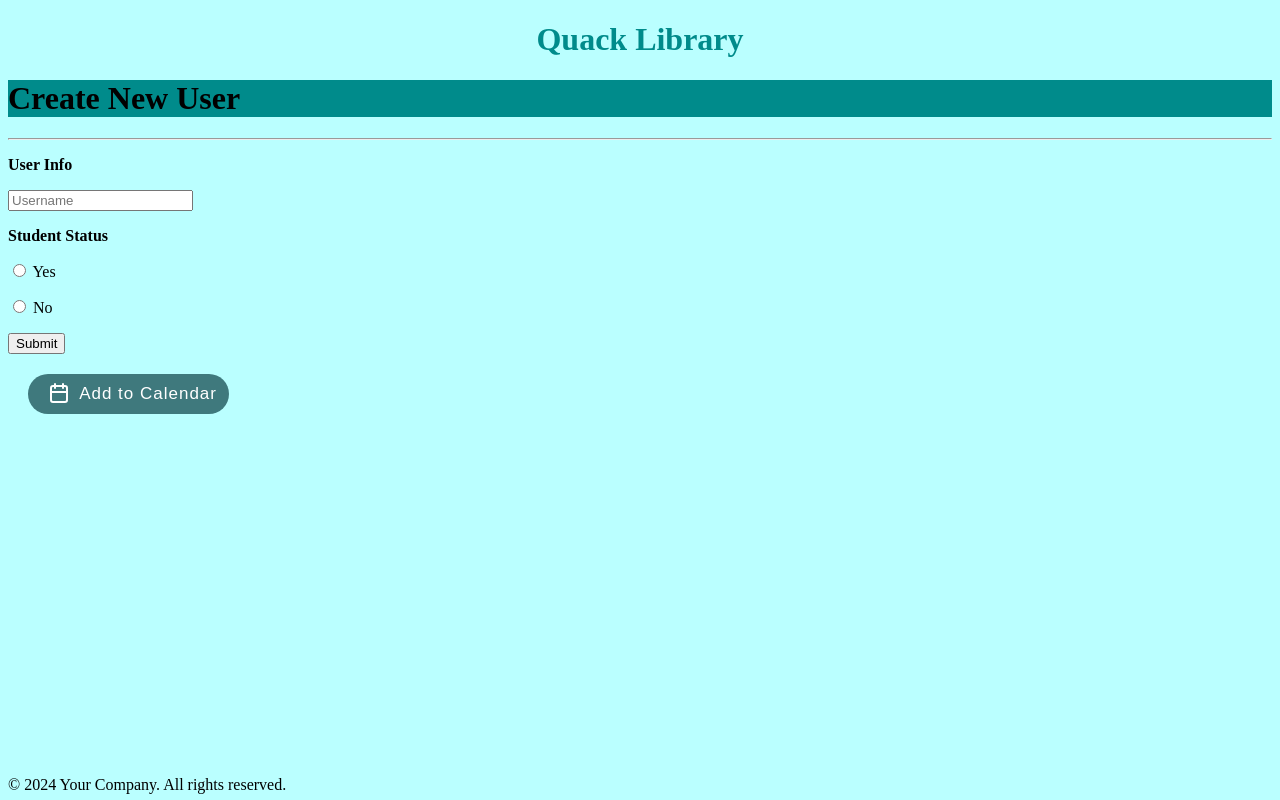
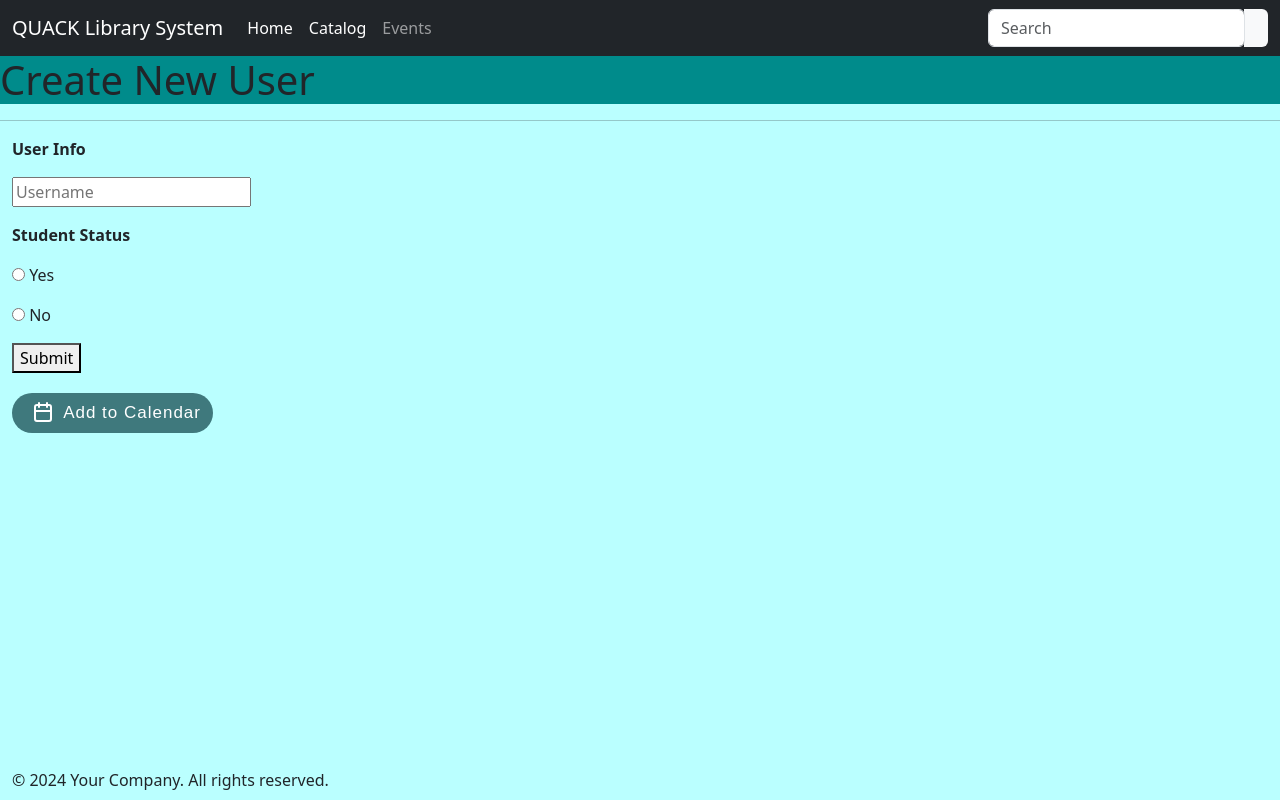
Before and after one commit to andrewperezledo/Q.U.A.C.K.-Library-Management-System, a Flask app: page /create-user in a window 1280 px wide. Run offline with Flask 3, Linux system fonts and the light colour scheme; some libraries are stand-ins or nearby versions.

Commit message:
Fixed navbar showing up; padded accordingly using container_fluid class.

```diff
--- a/app.py
+++ b/app.py
@@ -38,7 +38,7 @@ def home_user():
 
 @app.route("/catalog")
 def catalog():
-    return render_template("base.html")
+    return render_template("catalog.html")
 
 if __name__ == '__main__': # DEVELOPMENT DEBUG MODE
     app.run(debug=True)
--- a/static/css/base.css
+++ b/static/css/base.css
@@ -14,6 +14,6 @@
 #footer {
   position: absolute;
   bottom: 0;
-  width: 99%;
-  height: 2.5rem;            /* Footer height */
+  width: 100%;
+  height: 2rem;            /* Footer height */
 }
--- a/static/css/button_style.css
+++ b/static/css/button_style.css
@@ -11,7 +11,7 @@
 
 .button {
     margin-top: 20px;
-    margin-left: 20px;
+    /*margin-left: 20px;*/
     display: flex;
     justify-content: end;
     align-items: end;
--- a/templates/base.html
+++ b/templates/base.html
@@ -11,8 +11,8 @@
         <title>{% block title %}{% endblock %}</title>
 
         <!-- Bootstrap -->
-        <!-- <link href="https://cdn.jsdelivr.net/npm/bootstrap@5.3.3/dist/css/bootstrap.min.css" rel="stylesheet" integrity="sha384-QWTKZyjpPEjISv5WaRU9OFeRpok6YctnYmDr5pNlyT2bRjXh0JMhjY6hW+ALEwIH" crossorigin="anonymous">
-        <script defer src="https://cdn.jsdelivr.net/npm/bootstrap@5.3.3/dist/js/bootstrap.bundle.min.js" integrity="sha384-YvpcrYf0tY3lHB60NNkmXc5s9fDVZLESaAA55NDzOxhy9GkcIdslK1eN7N6jIeHz" crossorigin="anonymous"></script> -->
+        <link href="https://cdn.jsdelivr.net/npm/bootstrap@5.3.3/dist/css/bootstrap.min.css" rel="stylesheet" integrity="sha384-QWTKZyjpPEjISv5WaRU9OFeRpok6YctnYmDr5pNlyT2bRjXh0JMhjY6hW+ALEwIH" crossorigin="anonymous">
+        <script defer src="https://cdn.jsdelivr.net/npm/bootstrap@5.3.3/dist/js/bootstrap.bundle.min.js" integrity="sha384-YvpcrYf0tY3lHB60NNkmXc5s9fDVZLESaAA55NDzOxhy9GkcIdslK1eN7N6jIeHz" crossorigin="anonymous"></script>
 
         <!-- For CSS styles -->
         {% block styles %}
@@ -29,7 +29,8 @@
 <!-- FIXME; ADJUST TO FIT SITE -->
         <!-- Potential navbar from https://mdbootstrap.com/snippets/standard/mdbootstrap/2948983?view=side -->
         <!-- From https://mdbootstrap.com/docs/standard/navigation/navbar -->
-        <!-- <nav class="navbar navbar-expand-lg navbar-dark bg-dark">
+         <header>
+            <nav class="navbar navbar-expand-lg navbar-dark bg-dark">
                 <div class="container-fluid">
                 <a class="navbar-brand" href="/">QUACK Library System</a>
                 <button
@@ -56,6 +57,7 @@
                     </li>
                     </ul>
                 </div>
+<!-- FIXME searchbar -->
                 <form class="d-flex input-group w-auto">
                     <input
                     type="search"
@@ -69,15 +71,15 @@
                     </span>
                 </form>
                 </div>
-        </nav> -->
-
-        <h1 style="text-align:center; color: darkcyan"> Quack Library</h1>
+            </nav>
+        </header>
 
         <!-- Used for content of each webpage. Possible to break into more blocks for simplicity, but common structures of webpages cannot be known just yet. -->
+        <!-- Among other techniques at our fingertips, it is possible to encase block content on child template in <div class="container-fluid">...</div> to pad accordingly -->
         {% block content %}
         {% endblock %}
 
-        <footer id="footer">
+        <footer class="container-fluid" id="footer">
             <p>&copy; 2024 Your Company. All rights reserved.</p>
         </footer>
     </body>
--- a/templates/create_user.html
+++ b/templates/create_user.html
@@ -4,12 +4,6 @@ User Creation
 {% endblock %}
 
 {% block styles %}
-    <style>
-        .todo {
-            padding: 20px;
-            margin: 10px;
-        }
-    </style>
 {% endblock %}
 
 {% block link %}
@@ -19,6 +13,7 @@ User Creation
 {% block content %}
     <h1 style="background-color: darkcyan;">Create New User</h1>
     <hr>
+    <div class="container-fluid">
         <div class="content">
         <form method="POST">
             <p>
@@ -59,4 +54,5 @@ User Creation
                 <span class="lable">Add to Calendar</span>
                 </button>
         </div>
+    </div>
 {% endblock %}
--- a/templates/homepage.html
+++ b/templates/homepage.html
@@ -5,10 +5,6 @@ QUACK Home
 
 {% block styles %}
     <style>
-        .todo {
-            padding: 20px;
-            margin: 10px;
-        }
         button {
             padding: 10px 20px;
             background-color: #4CAF50;
@@ -24,6 +20,7 @@ QUACK Home
 {% endblock %}
 
 {% block content %}
+    <div class="container-fluid">
         <h2>Welcome!</h2>
         <nav>
             <ul>
@@ -42,4 +39,5 @@ QUACK Home
         <form action= "create-user" method="get">
             <button type="submit">Create User</button>
         </form>
+    </div>
 {% endblock %}
--- a/templates/test.html
+++ /dev/null
@@ -1 +0,0 @@
-<h1>{{username}}<h1>
```
Also changed, not shown: templates/catalog.html (added, +13 -0 lines), templates/home_user.html (+2 -7 lines). Lines whose indentation alone changed are shown as unchanged.
